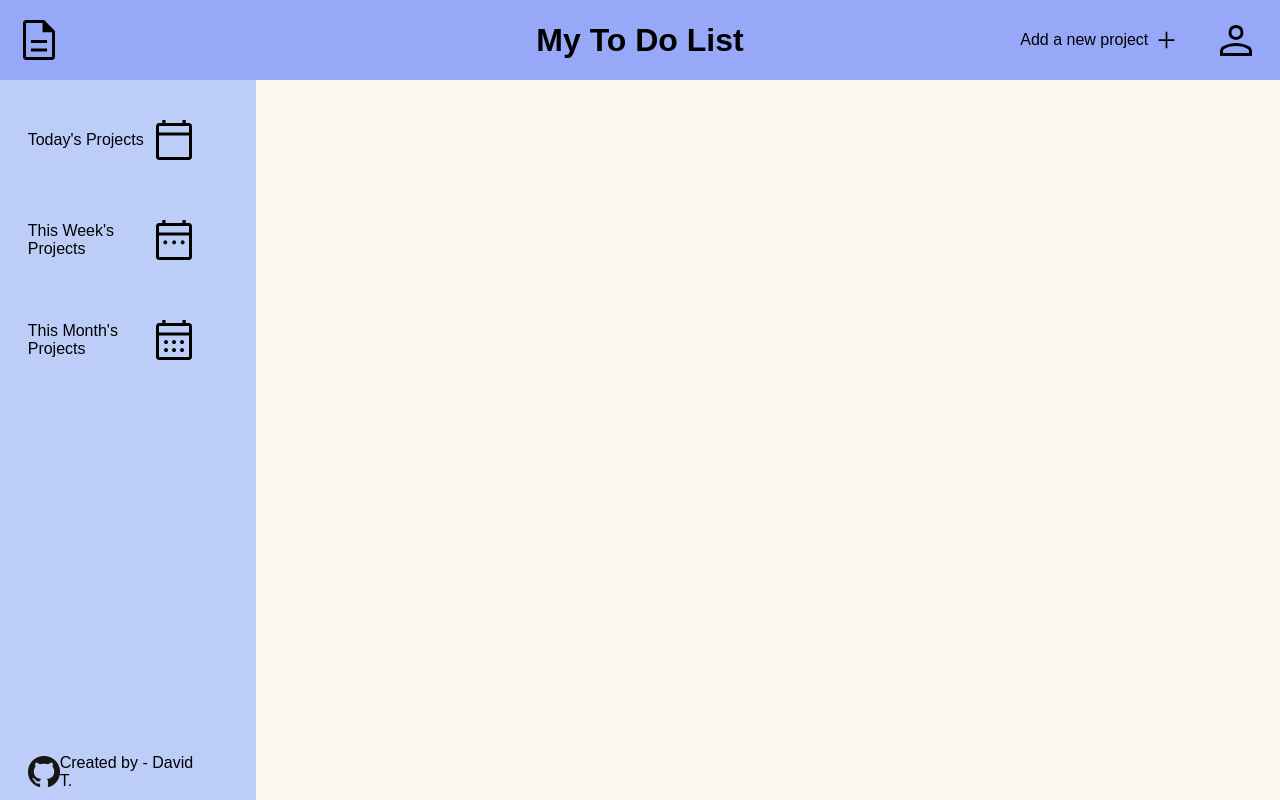
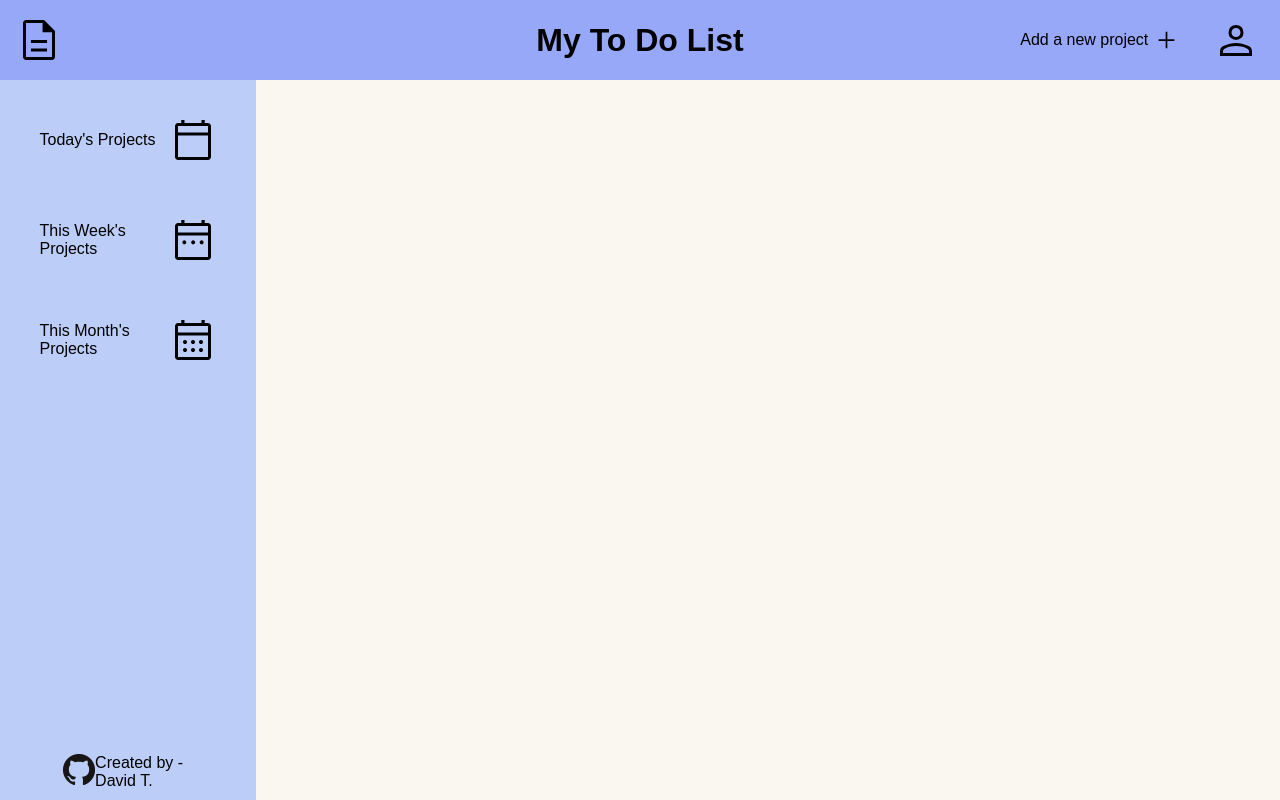
Before and after one commit to JoshDT900/TOP_ToDoList, a website built with webpack: page temp/index.html in a window 1280 px wide. Built offline with nearby package versions, Linux system fonts and the light colour scheme.

Commit message:
change some styling

```diff
--- a/temp/index.html
+++ b/temp/index.html
@@ -41,7 +41,7 @@
             </div>
             <div class="side_nav_footer">
                 <div class="side_nav_item">
-                    <img src="GitHub-Mark-32px.png" alt="">
+                    <a href="https://github.com/JoshDT900" target="#"> <img src="GitHub-Mark-32px.png" alt=""></a>
                     <p>Created by - David T.</p>
                 </div>
             </div>
--- a/temp/style.css
+++ b/temp/style.css
@@ -64,17 +64,18 @@ body {
   justify-items: center;
   align-items: center;
 }
-
-.side_nav .side_nav_footer {
-  align-self: flex-end;
-}
-
 .side_nav .side_nav_item {
   display: flex;
   align-items: center;
   justify-content: space-between;
+  width: 100%;
+}
+
+.side_nav .side_nav_footer {
+  align-self: flex-end;
+  width: 55%;
 }
 
 .side_nav div {
-  width: 85%;
+  width: 75%;
 }
```
